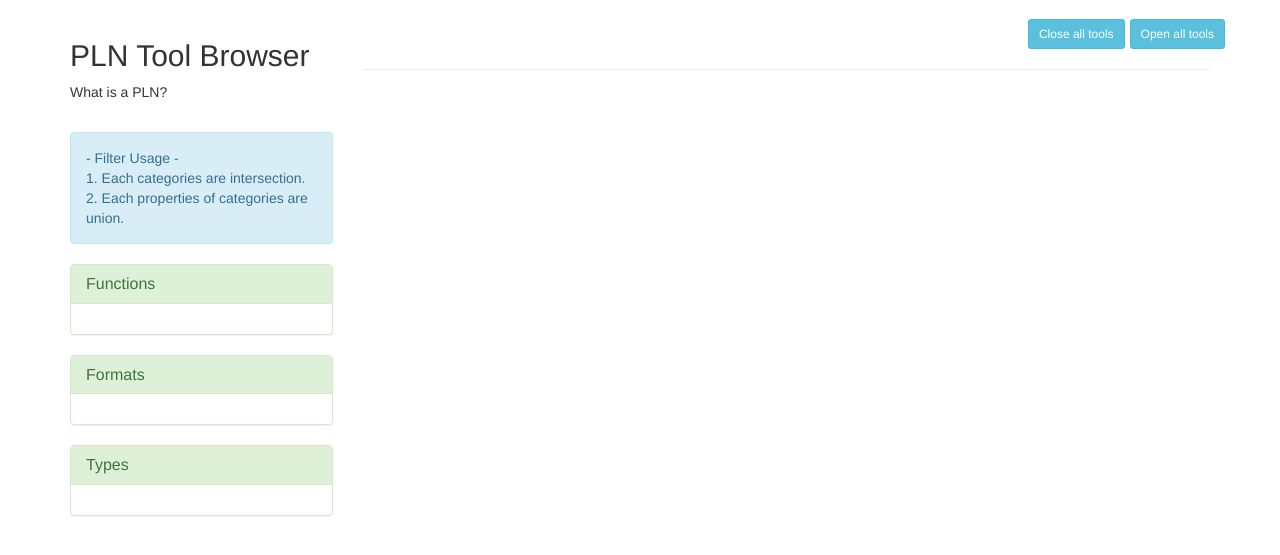
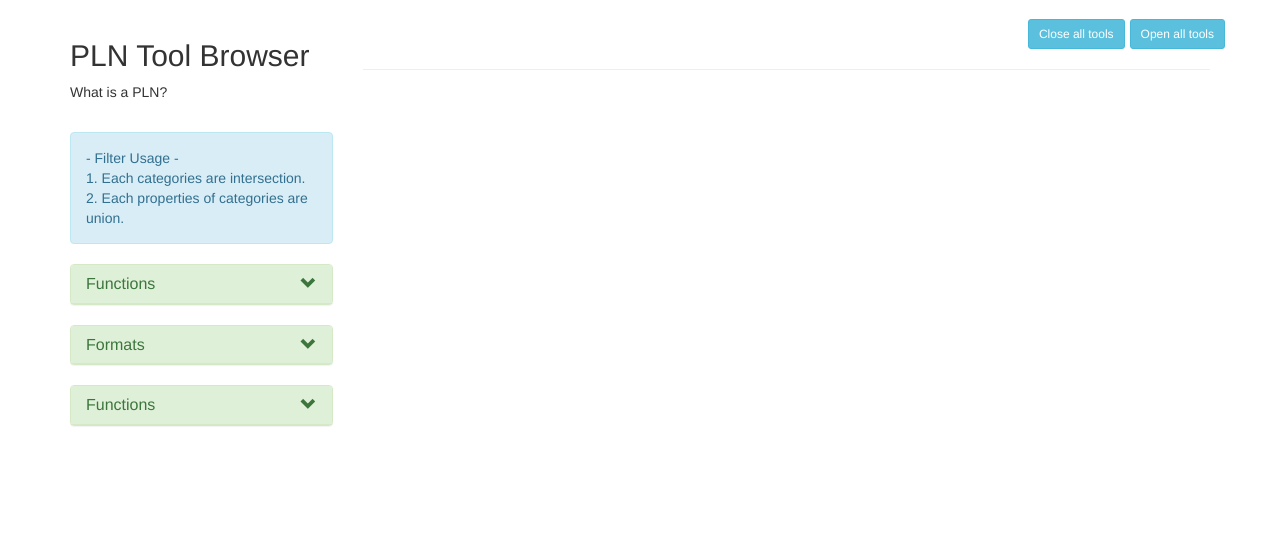
Before and after one commit to llcit/clt-pln, a Django app: page / in a window 1280 px wide. Shown: the part 51-606 px from the top of the page. Run offline with Django 3.2, Linux system fonts and the light colour scheme; data that the repository does not hold is empty; some libraries are stand-ins or nearby versions.

Commit message:
Added accordion option on filter panels

```diff
--- a/pln/templates/pln/apps.html
+++ b/pln/templates/pln/apps.html
@@ -6,7 +6,7 @@
     <link rel="stylesheet" href="{% static 'css/apps.css' %}">
 {% endblock %}
 
-<!-- Filter -->
+<!-- Filter block-->
 {% block filter %}
 <h2> PLN Tool Browser</h2>
 <p>What is a PLN?</p>
@@ -17,14 +17,21 @@
 - Filter Usage - <br>
 1. Each categories are intersection.<br>
 2. Each properties of categories are union.<br>
-
 </div>
 
+<!-- filter -->
+<div class="filter">
     <!-- functions -->
     <div class="panel panel-success">
       <div class="panel-heading">
-    <h3 class="panel-title">Functions</h3>
+          <div class="accordion-toggle" data-toggle="collapse" data-parent="#accordion" href="#functions">
+              <span class="clickable">
+                  <h3 class="panel-title">Functions
+                  <span class="pull-right"><i class="glyphicon glyphicon-chevron-down"></i></span></h3>
+              </span>
           </div>
+      </div>
+      <div id="functions" class="panel-collapse collapse">
           <div class="panel-body">
             {% for item in functions %}
             <input class="checkbox-primary" type="checkbox" name="app-function" value="{{ item.name | cut:" " | lower }}" id="{{ item.name | cut:" " | lower }}"> {{item.name }}
@@ -32,37 +39,53 @@
             {% endfor %}
           </div>
       </div>
+    </div><!-- functions -->
 
     <!-- formats -->
     <div class="panel panel-success">
     <div class="panel-heading">
-    <h3 class="panel-title">Formats</h3>
+        <div class="accordion-toggle" data-toggle="collapse" data-parent="#accordion" href="#formats">
+            <span class="clickable">
+                <h3 class="panel-title">Formats
+                <span class="pull-right"><i class="glyphicon glyphicon-chevron-down"></i></span></h3>
+            </span>
         </div>
+    </div>
+    <div id="formats" class="panel-collapse collapse">
         <div class="panel-body">
           {% for item in formats %}
-    <input class="checkbox-primary" type="checkbox" name="app-format" value="{{ item.name | cut:" " | lower }}" id="{{ item.name | cut:" " | lower }}"> {{ item.name }}
+          <input class="checkbox-primary" type="checkbox" name="app-function" value="{{ item.name | cut:" " | lower }}" id="{{ item.name | cut:" " | lower }}"> {{item.name }}
           <br>
           {% endfor %}
         </div>
     </div>
-<!-- type -->
+    </div><!-- formats -->
+
+    <!-- types -->
     <div class="panel panel-success">
       <div class="panel-heading">
-    <h3 class="panel-title">Types</h3>
+          <div class="accordion-toggle" data-toggle="collapse" data-parent="#accordion" href="#types">
+              <span class="clickable">
+                  <h3 class="panel-title">Functions
+                  <span class="pull-right"><i class="glyphicon glyphicon-chevron-down"></i></span></h3>
+              </span>
           </div>
+      </div>
+      <div id="types" class="panel-collapse collapse">
           <div class="panel-body">
             {% for item in types %}
-    <input class="checkbox-primary" type="checkbox" name="app-type" value="{{ item.name | cut:" " | lower }}" id="{{ item.name | cut:" " | lower }}"> {{ item.name }}
+            <input class="checkbox-primary" type="checkbox" name="app-function" value="{{ item.name | cut:" " | lower }}" id="{{ item.name | cut:" " | lower }}"> {{item.name }}
             <br>
             {% endfor %}
           </div>
       </div>
-{% endblock %}<!--/. Filter -->
+    </div><!-- functions -->
+</div><!-- filter -->
+{% endblock %}<!--/. Filter block-->
 
 <!-- content  -->
 {% block content %}
 <!-- Page Contents -->
-
 <!-- all tools collapse or -->
 <div class="row">
     <a href="#" class="btn btn-info btn-sm pull-right openall"  style="margin-left:5px">Open all tools</a>
@@ -70,7 +93,9 @@
 </div><!-- /.end toolscollapse or -->
 <hr>
 
+<!-- start apps -->
 <div class="apps">
+    <!-- rows -->
     <div class="rows">
       <!-- collapse -->
       <div class="panel-group">
@@ -81,11 +106,18 @@
             	<!-- panel header -->
             	<div class="panel-heading" >
             	  <a class="accordion-toggle" data-toggle="collapse" data-parent="#accordion" href="#{{ item.id }}">
+                      <div class="row">
                         <span class="clickable">
+                            <div class="col-md-2">
                 	            <img class="img-responsive" src="{{ item.icon }}" alt="N/A" style="float:left;width:32px;">
+                            </div>
+                            <div class="col-md-10">
                             <h5>{{ item.name }}
                                 <span class="pull-right"><i class="glyphicon glyphicon-chevron-down"></i></span></h5>
+                            </div>
                         </span>
+
+                      </div><!-- /. row -->
             	  </a>
             	</div><!-- /.panel header -->
 
@@ -93,7 +125,7 @@
             	<div id="{{ item.id }}" class="panel-collapse collapse">
             	  <!-- panel body -->
             	  <div class="panel-body">
-            	    {{ item.description }}
+            	    {{ item.description | truncatechars:120 }}
             	    <a href="{% url 'app' item_id=item.id %}"> Read More</a>
             	    <hr>
 
@@ -199,22 +231,26 @@
             	{% endif %}
             </div><!-- /.panel -->
         {% endfor %}
-      </div><!-- collapse -->
+    </div><!-- /.collapse -->
     </div><!-- /.rows -->
-</div>
+</div><!-- /.apps -->
+
 <script>
+// closeall
 $(document).on('click', '.closeall', function(e){
-  $('.panel-collapse.in').collapse('hide');
-  $('.panel-heading span.clickable').removeClass('panel-collapsed');
-  $('.panel-heading span.clickable').find('i').removeClass('glyphicon-chevron-up').addClass('glyphicon-chevron-down');
+  $('.app > .panel-collapse.in').collapse('hide');
+  $('.app > .panel-heading span.clickable').removeClass('panel-collapsed');
+  $('.app > .panel-heading span.clickable').find('i').removeClass('glyphicon-chevron-up').addClass('glyphicon-chevron-down');
 });
 
+// openall
 $(document).on('click', '.openall', function(e){
-  $('.panel-collapse:not(".in")').collapse('show');
-  $('.panel-heading span.clickable').addClass('panel-collapsed');
-  $('.panel-heading span.clickable').find('i').removeClass('glyphicon-chevron-down').addClass('glyphicon-chevron-up');
+  $('.app > .panel-collapse:not(".in")').collapse('show');
+  $('.app > .panel-heading span.clickable').addClass('panel-collapsed');
+  $('.app > .panel-heading span.clickable').find('i').removeClass('glyphicon-chevron-down').addClass('glyphicon-chevron-up');
 });
 
+// clickable panel-heading
 $(document).on('click', '.panel-heading span.clickable', function(e){
     var $this = $(this);
 	if(!$this.hasClass('panel-collapsed')) {
@@ -226,7 +262,7 @@ $(document).on('click', '.panel-heading span.clickable', function(e){
 	}
 })
 
-// Filter function
+// Filtering
 var $filterCheckboxes = $('input[type="checkbox"]');
 $filterCheckboxes.on('change', function() {
     var selectedFilters = {};
```
Lines whose indentation alone changed are shown as unchanged.
